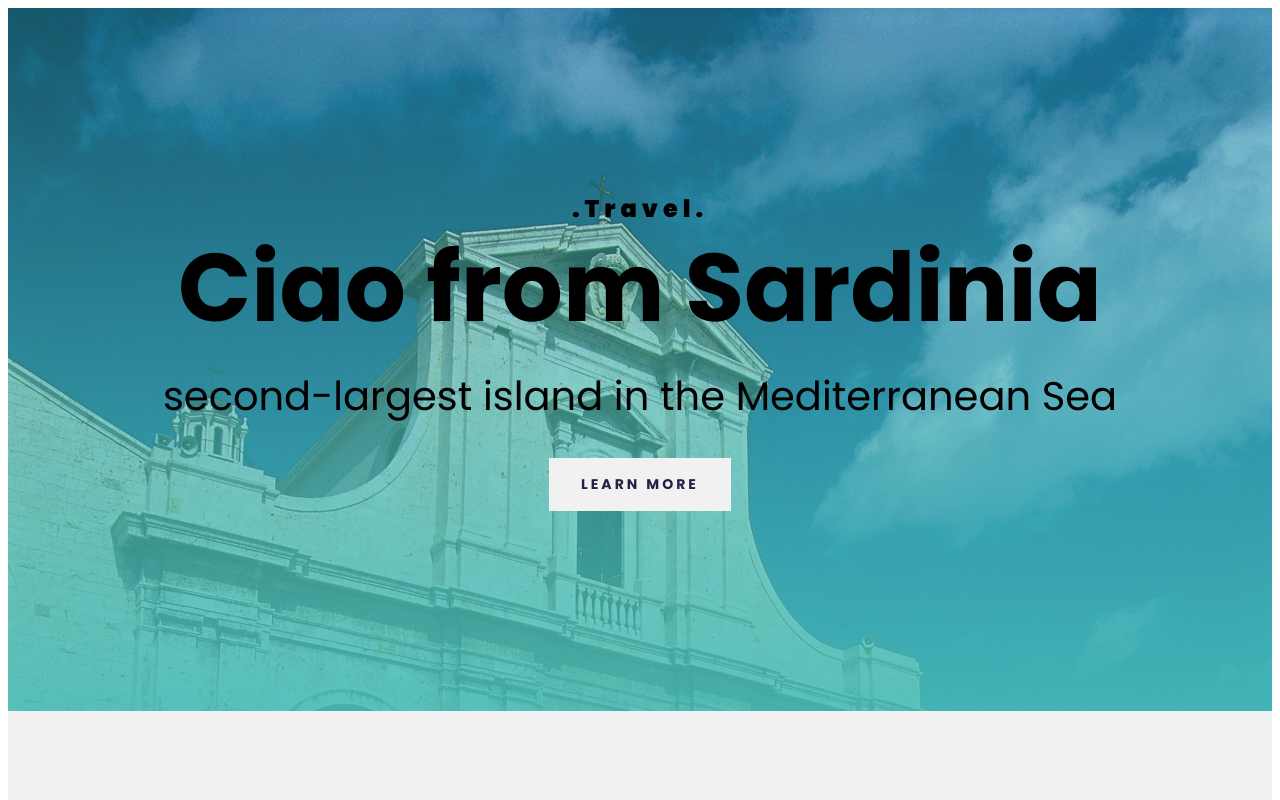
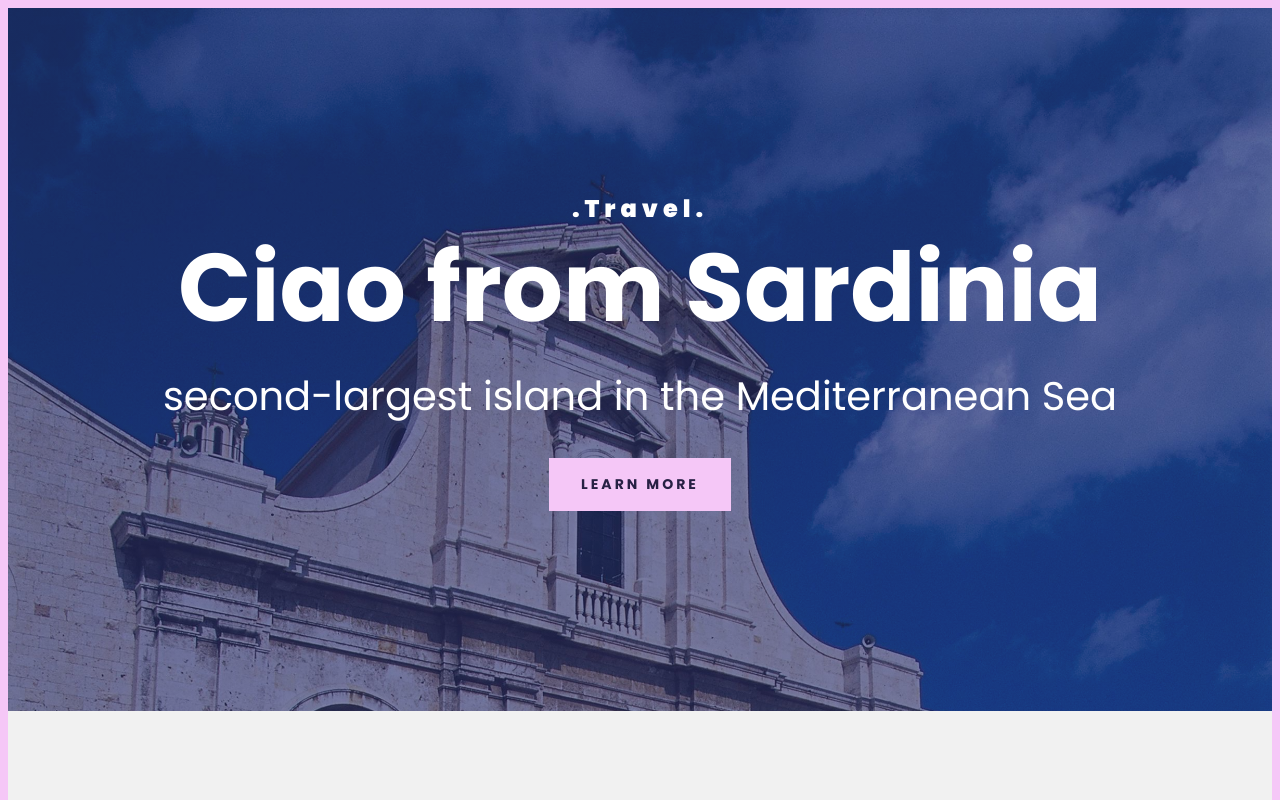
Before and after one commit to JK932-coder/sardinia-travel-project, a plain HTML site: page index.html in a window 1280 px wide. Shown: the top 800 px of the page. Drawn offline with Linux system fonts and the light colour scheme; a web font is replaced by a local one.

Commit message:
Added different color palette

```diff
--- a/src/style.css
+++ b/src/style.css
@@ -1,12 +1,13 @@
 body {
   font-family: "Poppins", sans-serif;
+  background-color: #f5c7f7;
 }
 
 header {
-  background-image: linear-gradient(rgba(73, 190, 183, 0.3), rgba(73, 190, 183, 0.9)), url("../src/pictures/cagliari.jpg");
+  background-image: linear-gradient(rgba(39, 44, 109, 0.6), rgba(39, 44, 109, 0.6)), url("../src/pictures/cagliari.jpg");
   background-repeat: no-repeat;
   background-size: cover;
-  color: black;
+  color: white;
   background-color: white;
   text-align: center;
   padding: 200px 0;
@@ -124,7 +125,7 @@ header a {
   letter-spacing: 3px;
   text-align: center;
   text-transform: uppercase;
-  background-color: #f1f1f1;
+  background-color: #f5c7f7;
   padding: 16px 32px;
   gap: 10px;
   text-decoration: none;
@@ -219,7 +220,7 @@ section {
 footer {
   background-color: #49beb7;
   color: white;
-  background-image: linear-gradient(rgba(73, 190, 183, 0.9), rgba(73, 190, 183, 0.9)), url("../src/pictures/sardiniafooter.png");
+  background-image: linear-gradient(rgba(39, 44, 109, 0.8), rgba(39, 44, 109, 0.8)), url("../src/pictures/sardiniafooter.png");
   background-repeat: no-repeat;
   background-size: cover;
   height: 400px;
```
